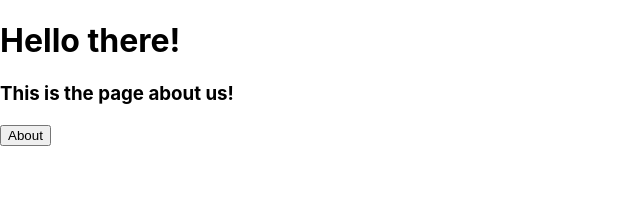
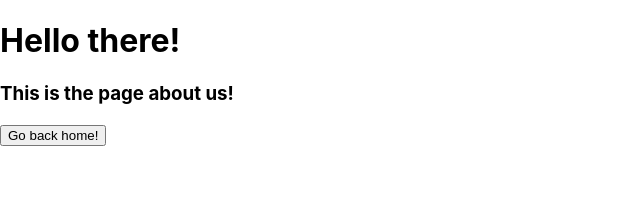
Before and after one commit to moejo-the-jojo/zwischenwebsite, a React (Create React App) app: page /about in a window 1280 px wide. Shown: the top 215 px of the page, without its empty margins (0-640 px from the left). Built offline with nearby package versions, Linux system fonts and the light colour scheme.

Commit message:
more tests

```diff
--- a/src/components/About.js
+++ b/src/components/About.js
@@ -6,7 +6,7 @@ const About = (props) => {
     return (
         <div>
             <h3>This is the page about us!</h3>
-            <button onClick={() => navigate("/about")}>About</button>
+            <button onClick={() => navigate(-1)}>Go back home!</button>
         </div>
     )
 }
```
